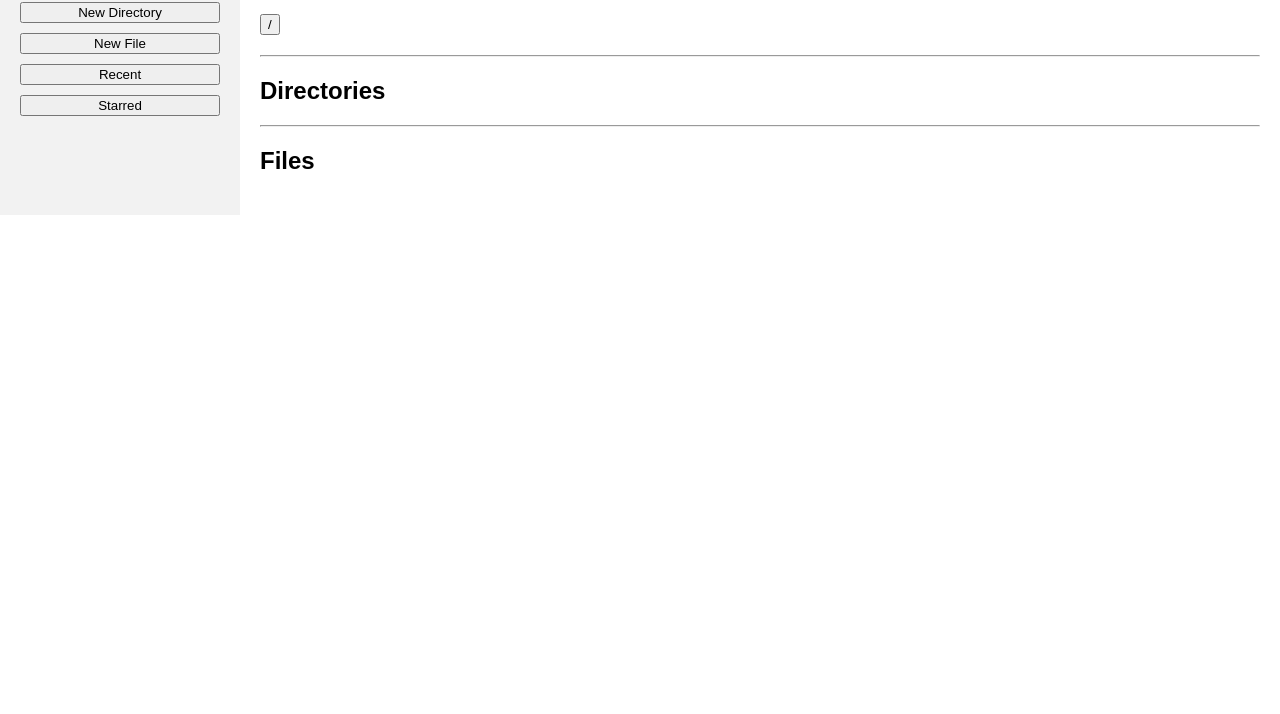
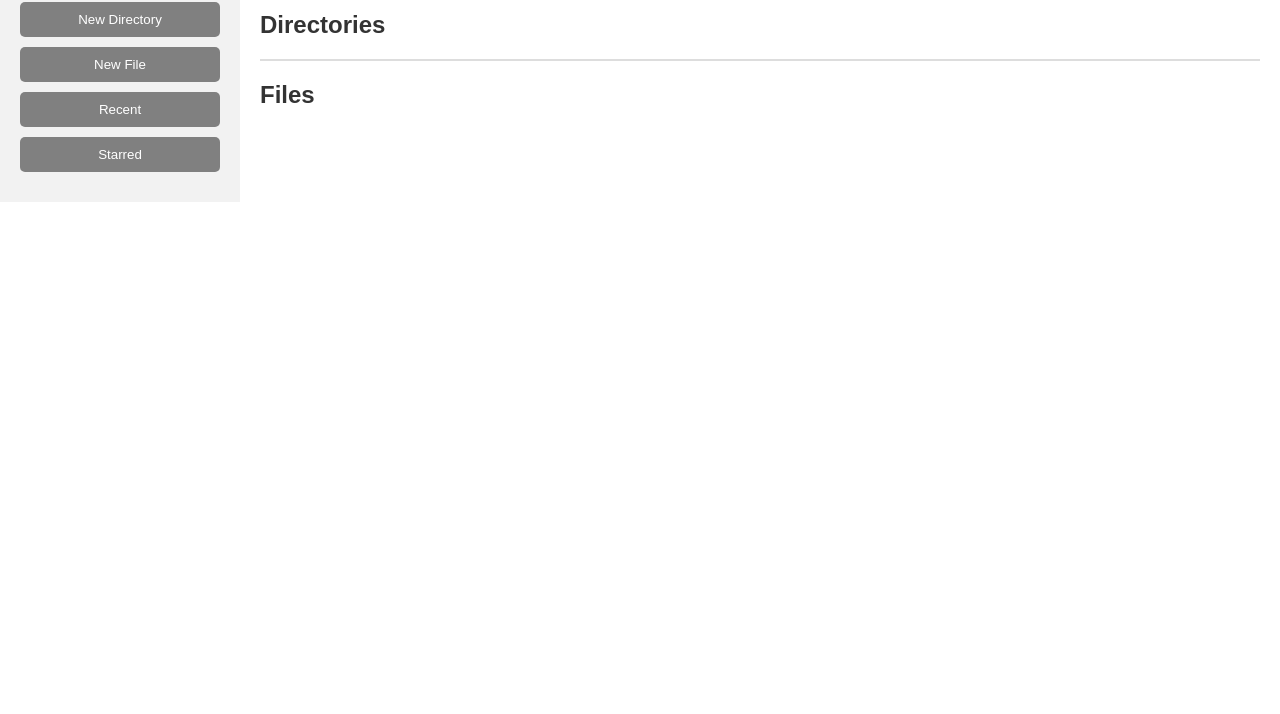
Before and after one commit to rkachach/hss, a plain HTML site: page clients/web-client/test.html in a window 1280 px wide. Shown: the part 86-800 px from the top of the page. Drawn offline with Linux system fonts and the light colour scheme; no server answers.

Commit message:
moving the style to a separate file

```diff
--- /dev/null
+++ b/clients/web-client/style.css
@@ -0,0 +1,48 @@
+/* style.css */
+
+body {
+    display: flex;
+    margin: 0;
+    font-family: Arial, sans-serif;
+}
+
+#sidebar {
+    width: 200px;
+    background-color: #f2f2f2;
+    padding: 20px;
+    display: flex;
+    flex-direction: column;
+}
+
+#content {
+    flex: 1;
+    padding: 20px;
+}
+
+button {
+    margin-bottom: 10px;
+    background-color: #808080; /* Use a gray color */
+    color: white;
+    padding: 10px;
+    border: none;
+    cursor: pointer;
+    border-radius: 5px;
+}
+
+button:hover {
+    background-color: #696969; /* Darker shade on hover */
+}
+
+#breadcrumbs {
+    margin-bottom: 10px;
+}
+
+hr {
+    border: 0.5px solid #ddd;
+}
+
+h2 {
+    color: #333;
+}
+
+/* Add any additional styles as needed */
--- a/clients/web-client/test.html
+++ b/clients/web-client/test.html
@@ -3,34 +3,7 @@
 <head>
     <meta charset="UTF-8">
     <title>Simple Online Storage Tool</title>
-    <style>
-        body {
-            display: flex;
-            margin: 0;
-            font-family: Arial, sans-serif;
-        }
-
-        #sidebar {
-            width: 200px;
-            background-color: #f2f2f2;
-            padding: 20px;
-            display: flex;
-            flex-direction: column;
-        }
-
-        #content {
-            flex: 1;
-            padding: 20px;
-        }
-
-        button {
-            margin-bottom: 10px;
-        }
-
-        #breadcrumbs {
-            margin-bottom: 10px;
-        }
-    </style>
+    <link rel="stylesheet" href="style.css">
 </head>
 <body>
     <div id="sidebar">
@@ -41,7 +14,6 @@
         <button onclick="listStarred()">Starred</button>
     </div>
     <div id="content">
-        <h1>Simple Online Storage Tool</h1>
         <div id="breadcrumbs"></div>
         <hr>
         <h2>Directories</h2>
```
